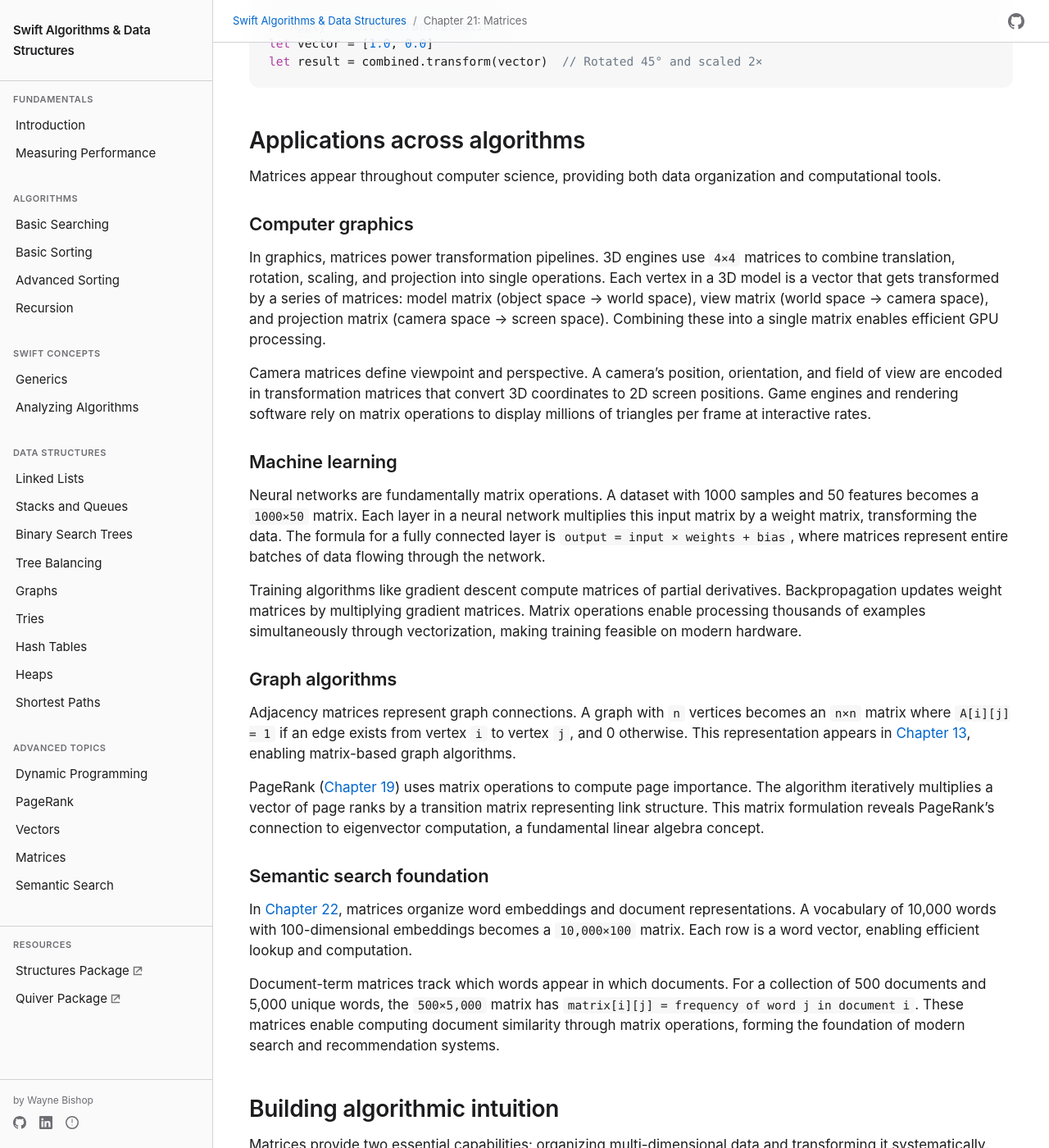
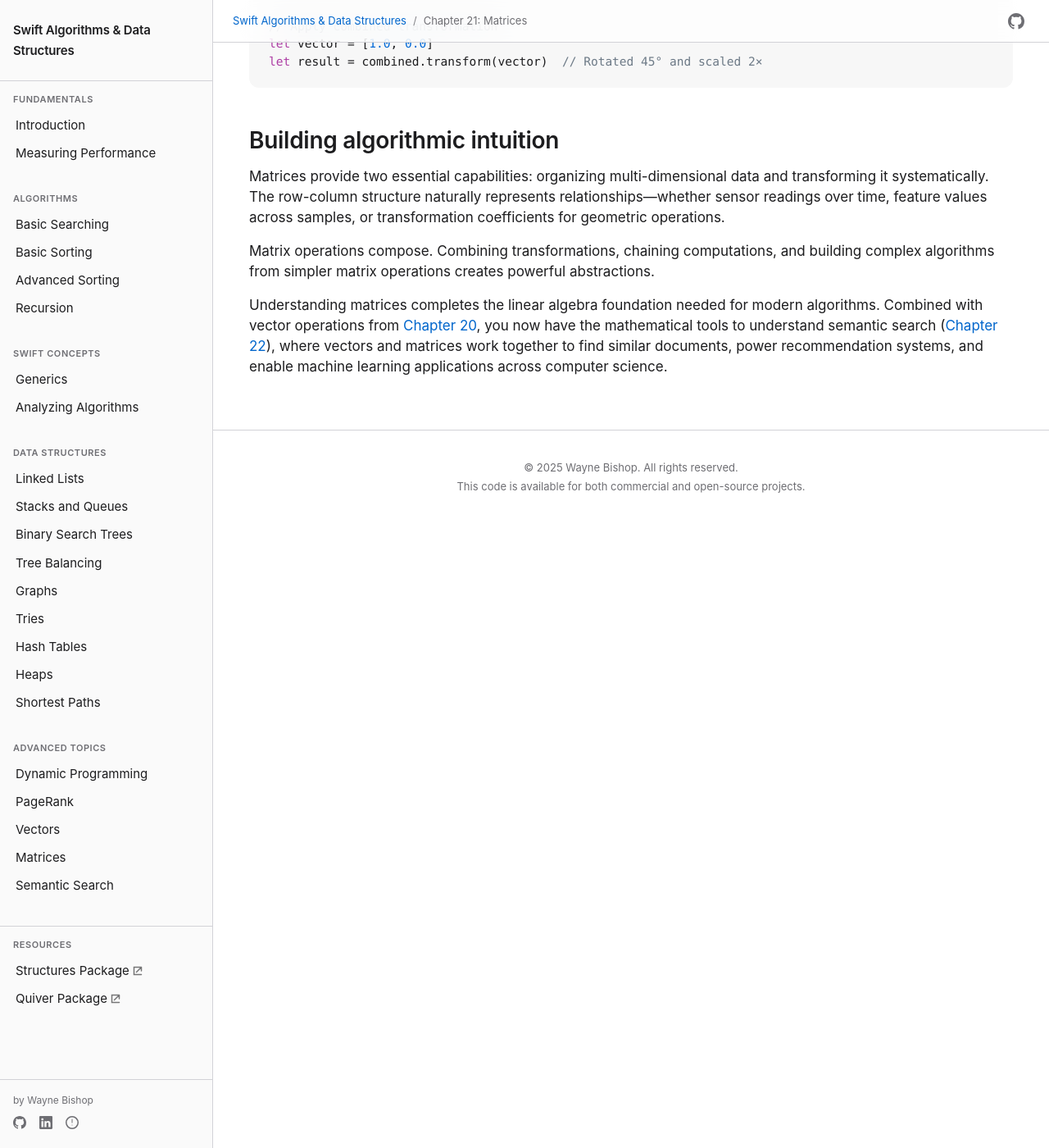
Before and after one commit to waynewbishop/swift-algorithms, a Jekyll site: the page built from 21-matrices.md, in a window 1280 px wide and 1400 px high, scrolled down 8283 px. Shown: the whole window at 82% size. Built offline with Jekyll 4.4.1, drawn with Linux system fonts in a browser that asks for light colours; some of the changed text lies outside the part shown.

Commit message:
Remove Applications across algorithms section from Chapter 21
Removed entire section covering:
- Computer graphics (3D engines, GPU processing, camera matrices)
- Machine learning (neural networks, backpropagation, gradient descent)
- Graph algorithms (adjacency matrices, PageRank eigenvectors)
- Semantic search foundation (document-term matrices)

Cleaned up remaining references to removed content.
Chapter now focuses on core matrix concepts with practical Quiver examples.

Generated with Claude Code

````diff
--- a/21-matrices.md
+++ b/21-matrices.md
@@ -299,38 +299,10 @@ let vector = [1.0, 0.0]
 let result = combined.transform(vector)  // Rotated 45° and scaled 2×
 ```
 
-## Applications across algorithms
-
-Matrices appear throughout computer science, providing both data organization and computational tools.
-
-### Computer graphics
-
-In graphics, matrices power transformation pipelines. 3D engines use `4×4` matrices to combine translation, rotation, scaling, and projection into single operations. Each vertex in a 3D model is a vector that gets transformed by a series of matrices: model matrix (object space → world space), view matrix (world space → camera space), and projection matrix (camera space → screen space). Combining these into a single matrix enables efficient GPU processing.
-
-Camera matrices define viewpoint and perspective. A camera's position, orientation, and field of view are encoded in transformation matrices that convert 3D coordinates to 2D screen positions. Game engines and rendering software rely on matrix operations to display millions of triangles per frame at interactive rates.
-
-### Machine learning
-
-Neural networks are fundamentally matrix operations. A dataset with 1000 samples and 50 features becomes a `1000×50` matrix. Each layer in a neural network multiplies this input matrix by a weight matrix, transforming the data. The formula for a fully connected layer is `output = input × weights + bias`, where matrices represent entire batches of data flowing through the network.
-
-Training algorithms like gradient descent compute matrices of partial derivatives. Backpropagation updates weight matrices by multiplying gradient matrices. Matrix operations enable processing thousands of examples simultaneously through vectorization, making training feasible on modern hardware.
-
-### Graph algorithms
-
-Adjacency matrices represent graph connections. A graph with `n` vertices becomes an `n×n` matrix where `A[i][j] = 1` if an edge exists from vertex `i` to vertex `j`, and 0 otherwise. This representation appears in [Chapter 13](13-graphs), enabling matrix-based graph algorithms.
-
-PageRank ([Chapter 19](19-pagerank-algorithm)) uses matrix operations to compute page importance. The algorithm iteratively multiplies a vector of page ranks by a transition matrix representing link structure. This matrix formulation reveals PageRank's connection to eigenvector computation, a fundamental linear algebra concept.
-
-### Semantic search foundation
-
-In [Chapter 22](22-semantic-search), matrices organize word embeddings and document representations. A vocabulary of 10,000 words with 100-dimensional embeddings becomes a `10,000×100` matrix. Each row is a word vector, enabling efficient lookup and computation.
-
-Document-term matrices track which words appear in which documents. For a collection of 500 documents and 5,000 unique words, the `500×5,000` matrix has `matrix[i][j] = frequency of word j in document i`. These matrices enable computing document similarity through matrix operations, forming the foundation of modern search and recommendation systems.
-
 ## Building algorithmic intuition
 
 Matrices provide two essential capabilities: organizing multi-dimensional data and transforming it systematically. The row-column structure naturally represents relationships—whether sensor readings over time, feature values across samples, or transformation coefficients for geometric operations.
 
-Matrix operations compose. Combining transformations, chaining computations, and building complex algorithms from simpler matrix operations creates powerful abstractions. This composability appears in graphics pipelines, neural networks, graph algorithms, and data analysis.
+Matrix operations compose. Combining transformations, chaining computations, and building complex algorithms from simpler matrix operations creates powerful abstractions.
 
 Understanding matrices completes the linear algebra foundation needed for modern algorithms. Combined with vector operations from [Chapter 20](20-vectors), you now have the mathematical tools to understand semantic search ([Chapter 22](22-semantic-search)), where vectors and matrices work together to find similar documents, power recommendation systems, and enable machine learning applications across computer science.
````
